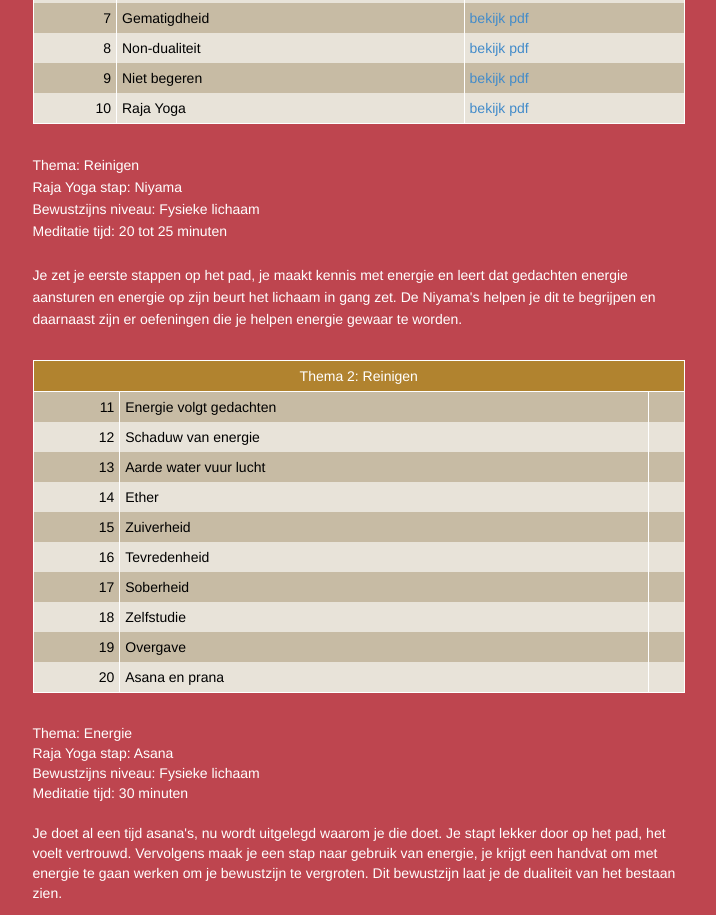
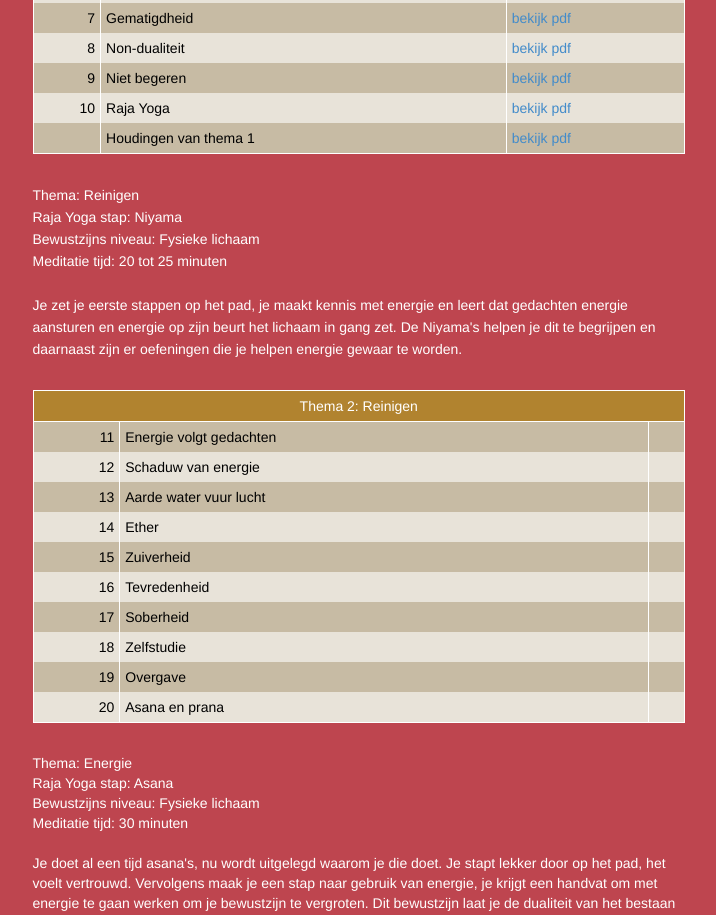
Before and after one commit to hermanvand/website-bamboehuis, a plain HTML site: page lessen.html in a window 1280 px wide. Shown: the part 1419-2334 px from the top of the page, without its empty margins (525-1241 px from the left). Drawn offline with Linux system fonts and the light colour scheme; files whose address does not match are found by name.

Commit message:
houdingen van thema 1 toevoegen

```diff
--- a/lessen.html
+++ b/lessen.html
@@ -151,6 +151,11 @@ Je staat onderaan de berg van zelfbewustzijn, er wordt uitgelegd welke paden er
 	<td class="left">10</td>
 	<td class="right">Raja Yoga</td>
 	<td class="right"><a href="/lessen/10 - raja yoga - bamboehuis.pdf">bekijk pdf</a></td>
+</tr>
+<tr class="odd">
+	<td class="left"></td>
+	<td class="right">Houdingen van thema 1</td>
+	<td class="right"><a href="/lessen/thema 1 - houdingen - bamboehuis.pdf">bekijk pdf</a></td>
 </tr>
 </table>
 </div>
```
Also changed, not shown: 1 other file.
